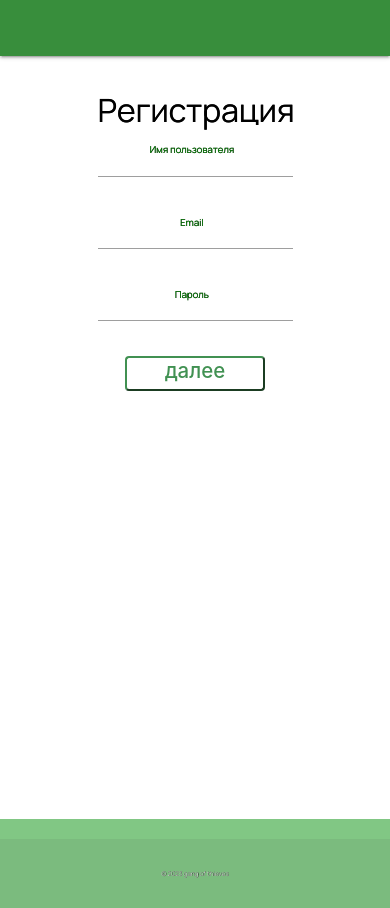
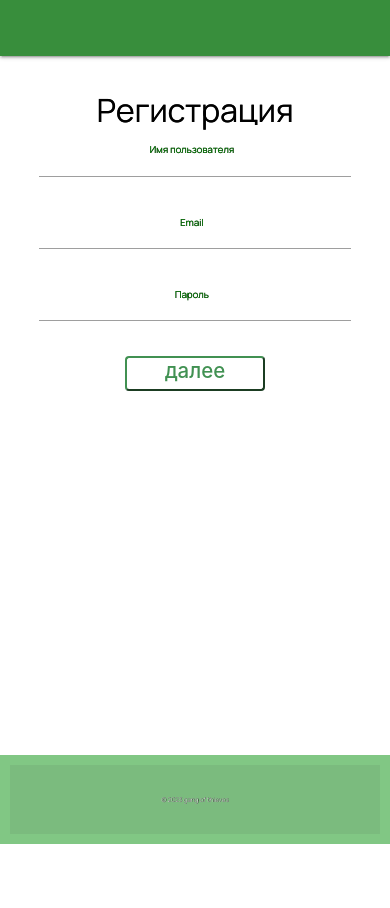
Before and after one commit to AndreyTorkhov/project-s3, a React (Create React App) app: page /register in a window 390 px wide. After the commit the page ends 844 px from the top, so only its background shows below. Built offline with nearby package versions, Linux system fonts and the light colour scheme.

Commit message:
доработка футера, переписывание стилей

```diff
--- a/src/index.css
+++ b/src/index.css
@@ -9,6 +9,12 @@ html {
   box-sizing: border-box;
 }
 
+@media (max-width: 1200px) {
+  html {
+    font-size: 50%;
+  }
+}
+
 @media (max-width: 600px) {
   html {
     font-size: 40%;
@@ -16,6 +22,8 @@ html {
 }
 
 body {
+  margin: 0;
+  padding: 0;
   font-family: "Manrope", sans-serif;
   color: var(--color-light--2);
   font-weight: 400;
@@ -32,11 +40,26 @@ body {
   text-align: center;
   position: relative;
   min-height: 100%;
+  box-sizing: border-box;
+}
+
+@media (max-width: 600px) {
+  .container {
+    width: 80%;
+  }
+}
+
+.container.with-carousel {
+  padding-bottom: 100px;
+}
+
+.container.without-carousel {
+  padding-bottom: 96px;
 }
 
 .carousel .container .content {
-  min-height: calc(71.5vh);
-  padding: -0.5rem 0;
+  min-height: calc(100vh - 96px);
+  margin-bottom: 96px;
 }
 
 .container-title {
@@ -45,11 +68,11 @@ body {
 }
 
 .page-footer {
-  margin-top: auto;
+  padding: 10px;
+  position: fixed;
+  left: 0;
+  bottom: 0;
   width: 100%;
-  position: absolute;
-  left: 0;
-  bottom: -10rem;
 }
 
 .outputBtn {
--- a/src/pages/Ml.jsx
+++ b/src/pages/Ml.jsx
@@ -11,7 +11,7 @@ export default observer(function Ml() {
   const navigation = useNavigate();
   const [historyArray, setHistoryArray] = useState([]);
   const [currentIndex, setCurrentIndex] = useState(0);
-  const [carouselVisible, setCarouselVisible] = useState(false); // Состояние видимости карусели
+  const [carouselVisible, setCarouselVisible] = useState(false);
 
   const fetchHistory = async () => {
     try {
@@ -44,6 +44,14 @@ export default observer(function Ml() {
   const showHistory = () => {
     setCarouselVisible(true);
   };
+
+  useEffect(() => {
+    if (carouselVisible) {
+      document.querySelector(".container").classList.add("with-carousel");
+    } else {
+      document.querySelector(".container").classList.remove("with-carousel");
+    }
+  }, [carouselVisible]);
 
   return (
     <div className="container-history">
--- a/src/styles/ml.css
+++ b/src/styles/ml.css
@@ -133,15 +133,39 @@
 .prevBtn {
   left: 20%;
 }
+@media (max-width: 1200px) {
+  .prevBtn {
+    left: 5%;
+  }
+}
+
+@media (max-width: 600px) {
+  .prevBtn {
+    left: 0;
+  }
+}
 
 .nextBtn {
   right: 20%;
+}
+
+@media (max-width: 1200px) {
+  .nextBtn {
+    right: 5%;
+  }
+}
+
+@media (max-width: 600px) {
+  .nextBtn {
+    right: 0;
+  }
 }
 
 .progress {
   width: 30% !important;
   padding: 0.3rem !important;
   margin: 0 auto !important;
+  margin-bottom: 0.8rem !important;
 }
 
 .historyBtn {
```
